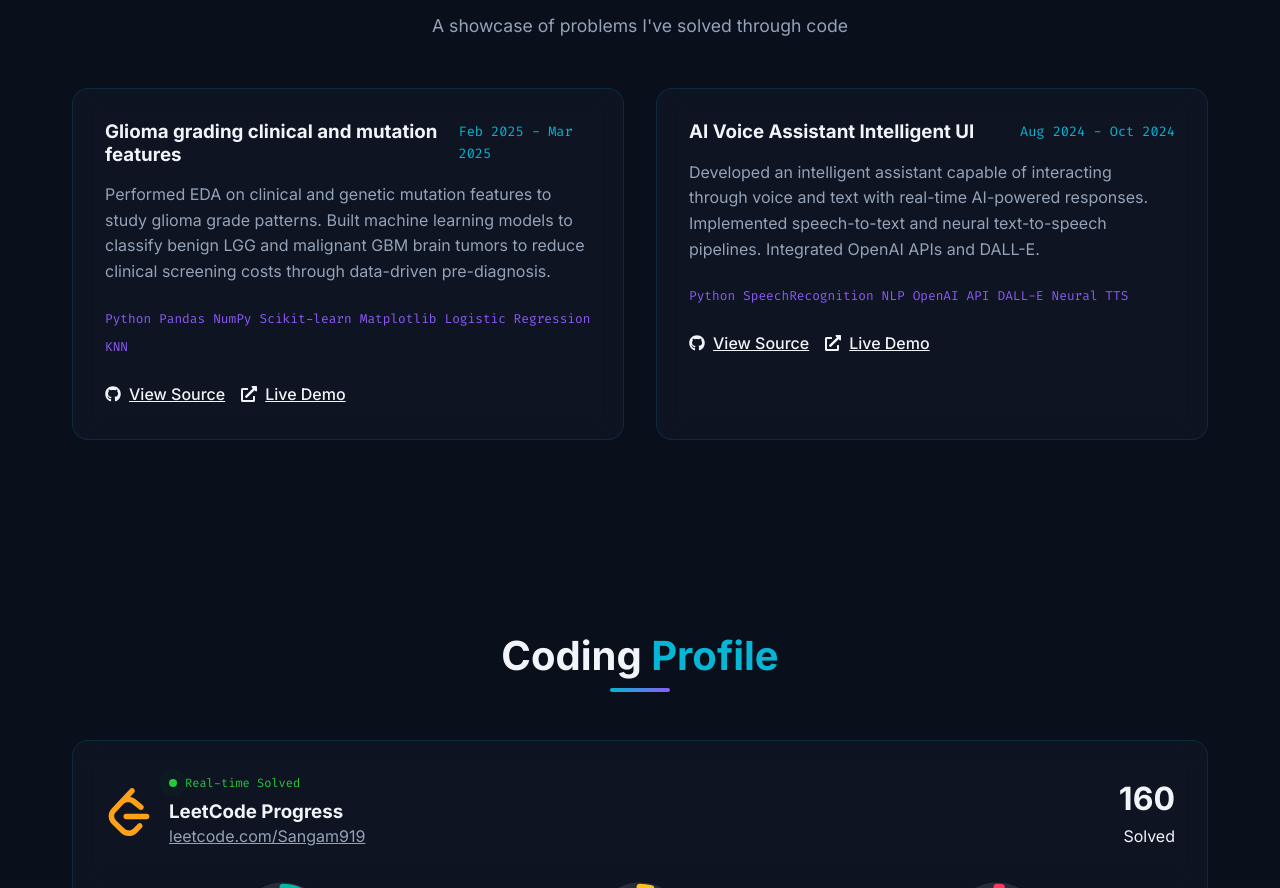
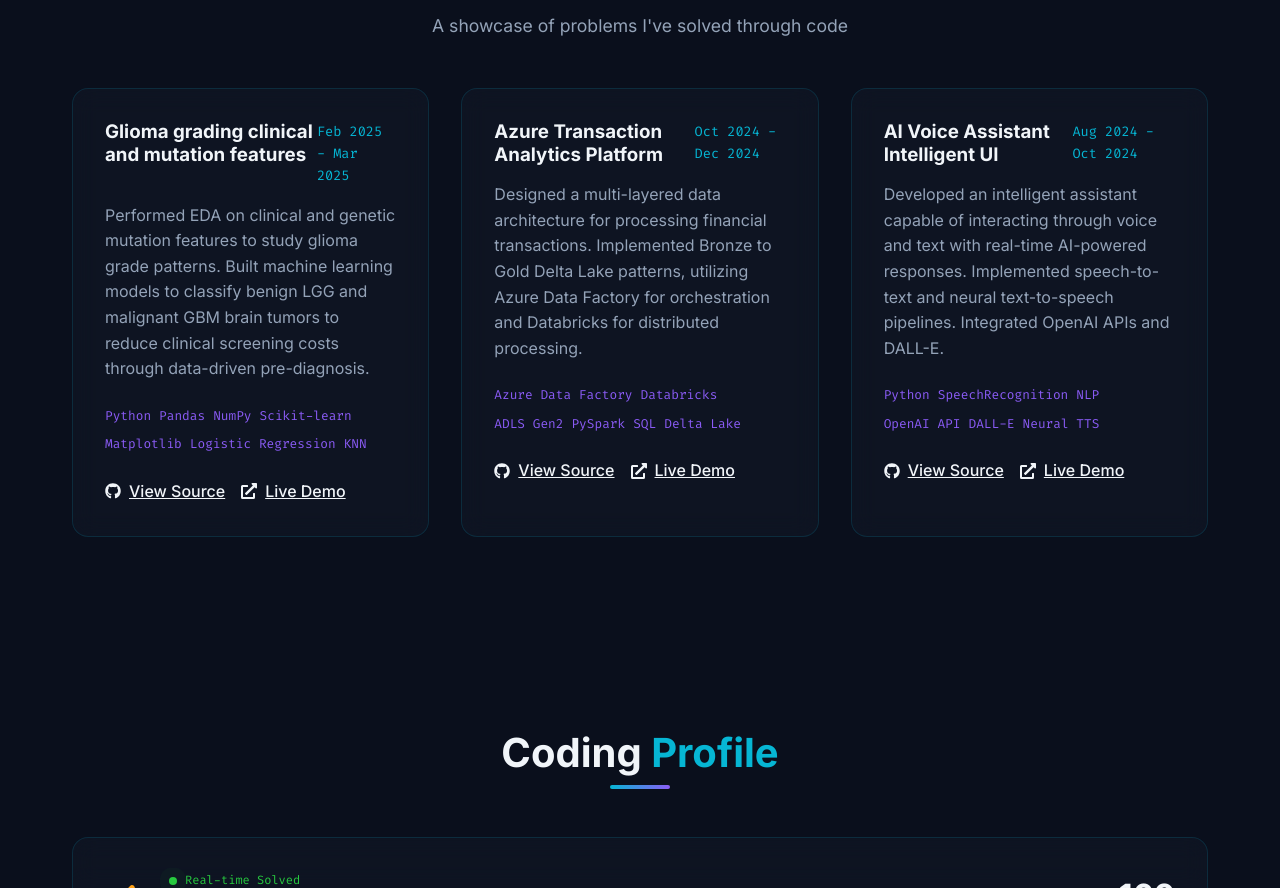
Before and after one commit to Sangam919/Sangam-Portfolio, a React (Vite) app: page / in a window 1280 px wide. Shown: the part 5460-6348 px from the top of the page. Built offline with nearby package versions, Linux system fonts and the light colour scheme; no server answers.

Commit message:
added project

```diff
--- a/src/components/Contact.jsx
+++ b/src/components/Contact.jsx
@@ -15,7 +15,7 @@
 
     // IMPORTANT: Get your free Access Key from https://web3forms.com/
     // and PASTE IT HERE to receive messages at sangamsri555@gmail.com
-    formData.append("access_key", "ADD_YOUR_ACCESS_KEY_FROM_WEB3FORMS_HERE");
+    formData.append("access_key", "7410460d-dd8c-447c-aa92-359b60713baa");
 
     try {
       const response = await fetch("https://api.web3forms.com/submit", {
--- a/src/components/Projects.jsx
+++ b/src/components/Projects.jsx
@@ -8,16 +8,24 @@
       date: "Feb 2025 - Mar 2025",
       description: "Performed EDA on clinical and genetic mutation features to study glioma grade patterns. Built machine learning models to classify benign LGG and malignant GBM brain tumors to reduce clinical screening costs through data-driven pre-diagnosis.",
       technologies: ["Python", "Pandas", "NumPy", "Scikit-learn", "Matplotlib", "Logistic Regression", "KNN"],
-      github: "https://github.com/Sangam919",
-      demo: "#"
+      github: "https://github.com/Sangam919/Gliomo-Grading-Brain-Tumor-LGG-GBM-Analysis",
+      demo: "https://github.com/Sangam919/Gliomo-Grading-Brain-Tumor-LGG-GBM-Analysis"
+    },
+    {
+      title: "Azure Transaction Analytics Platform",
+      date: "Oct 2024 - Dec 2024",
+      description: "Designed a multi-layered data architecture for processing financial transactions. Implemented Bronze to Gold Delta Lake patterns, utilizing Azure Data Factory for orchestration and Databricks for distributed processing.",
+      technologies: ["Azure Data Factory", "Databricks", "ADLS Gen2", "PySpark", "SQL", "Delta Lake"],
+      github: "https://github.com/Sangam919/Azure-Transaction-Analytics-Platform",
+      demo: "https://tinyurl.com/ycyv7xd8"
     },
     {
       title: "AI Voice Assistant Intelligent UI",
       date: "Aug 2024 - Oct 2024",
       description: "Developed an intelligent assistant capable of interacting through voice and text with real-time AI-powered responses. Implemented speech-to-text and neural text-to-speech pipelines. Integrated OpenAI APIs and DALL-E.",
       technologies: ["Python", "SpeechRecognition", "NLP", "OpenAI API", "DALL-E", "Neural TTS"],
-      github: "https://github.com/Sangam919",
-      demo: "#"
+      github: "https://github.com/Sangam919/AI-Voice-Assistant",
+      demo: "https://github.com/Sangam919/AI-Voice-Assistant"
     }
   ];
 
--- a/src/components/ResumeModal.jsx
+++ b/src/components/ResumeModal.jsx
@@ -49,14 +49,23 @@
     ],
     projects: [
       {
+        title: "Azure Transaction Analytics Platform",
+        desc: "Designed a production-grade Delta Lake architecture (Bronze to Gold) for processing financial transactions using ADF, Databricks, and ADLS Gen2.",
+        tech: ["Azure", "PySpark", "Data Factory", "Databricks", "Delta Lake"],
+        link: "https://github.com/Sangam919/Azure-Transaction-Analytics-Platform",
+        demo: "https://tinyurl.com/ycyv7xd8"
+      },
+      {
         title: "Glioma Brain Tumor Classification",
         desc: "Developed a predictive model to classify LGG and GBM tumors using genetic & clinical mutation features. Achieved high accuracy through feature engineering and ensemble learning.",
-        tech: ["Python", "Scikit-learn", "Pandas", "Matplotlib", "Seaborn"]
+        tech: ["Python", "Scikit-learn", "Pandas", "Matplotlib", "Seaborn"],
+        link: "https://github.com/Sangam919/Gliomo-Grading-Brain-Tumor-LGG-GBM-Analysis"
       },
       {
         title: "Intelligent AI Voice Assistant",
         desc: "Built a fully autonomous voice assistant integrating OpenAI's GPT-4, DALL-E 3, and neural TTS pipelines for natural human-AI interaction.",
-        tech: ["Python", "OpenAI APIs", "Neural TTS", "SpeechRecognition"]
+        tech: ["Python", "OpenAI APIs", "Neural TTS", "SpeechRecognition"],
+        link: "https://github.com/Sangam919/AI-Voice-Assistant"
       }
     ],
     skills: {
@@ -170,7 +179,19 @@
                     <div className="project-items-v3">
                       {resumeData.projects.map((proj, i) => (
                         <div key={i} className="project-card-v3">
-                          <h3>{proj.title}</h3>
+                          <div className="proj-header-v3">
+                            <h3>{proj.title}</h3>
+                            {proj.link && (
+                              <a href={proj.link} target="_blank" rel="noopener noreferrer" className="proj-link-v3" title="View Source">
+                                <FaGithub /> Source
+                              </a>
+                            )}
+                            {proj.demo && (
+                                <a href={proj.demo} target="_blank" rel="noopener noreferrer" className="proj-link-v3 demo" title="Live Demo">
+                                    <FaExternalLinkAlt /> Demo
+                                </a>
+                            )}
+                          </div>
                           <p>{proj.desc}</p>
                           <div className="project-tags-v3">
                             {proj.tech.map((t, j) => <span key={j} className="proj-tag">{t}</span>)}
```
